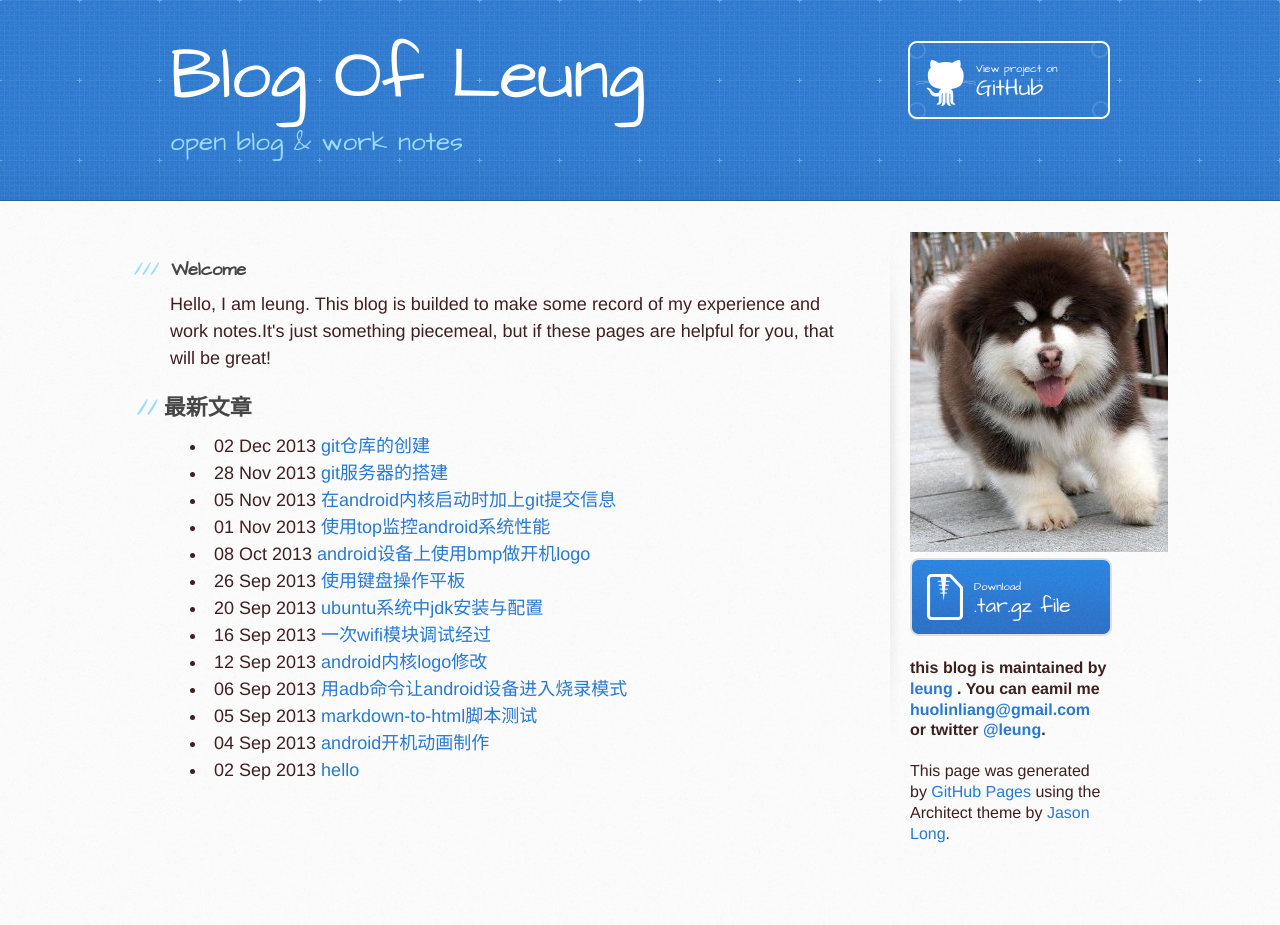
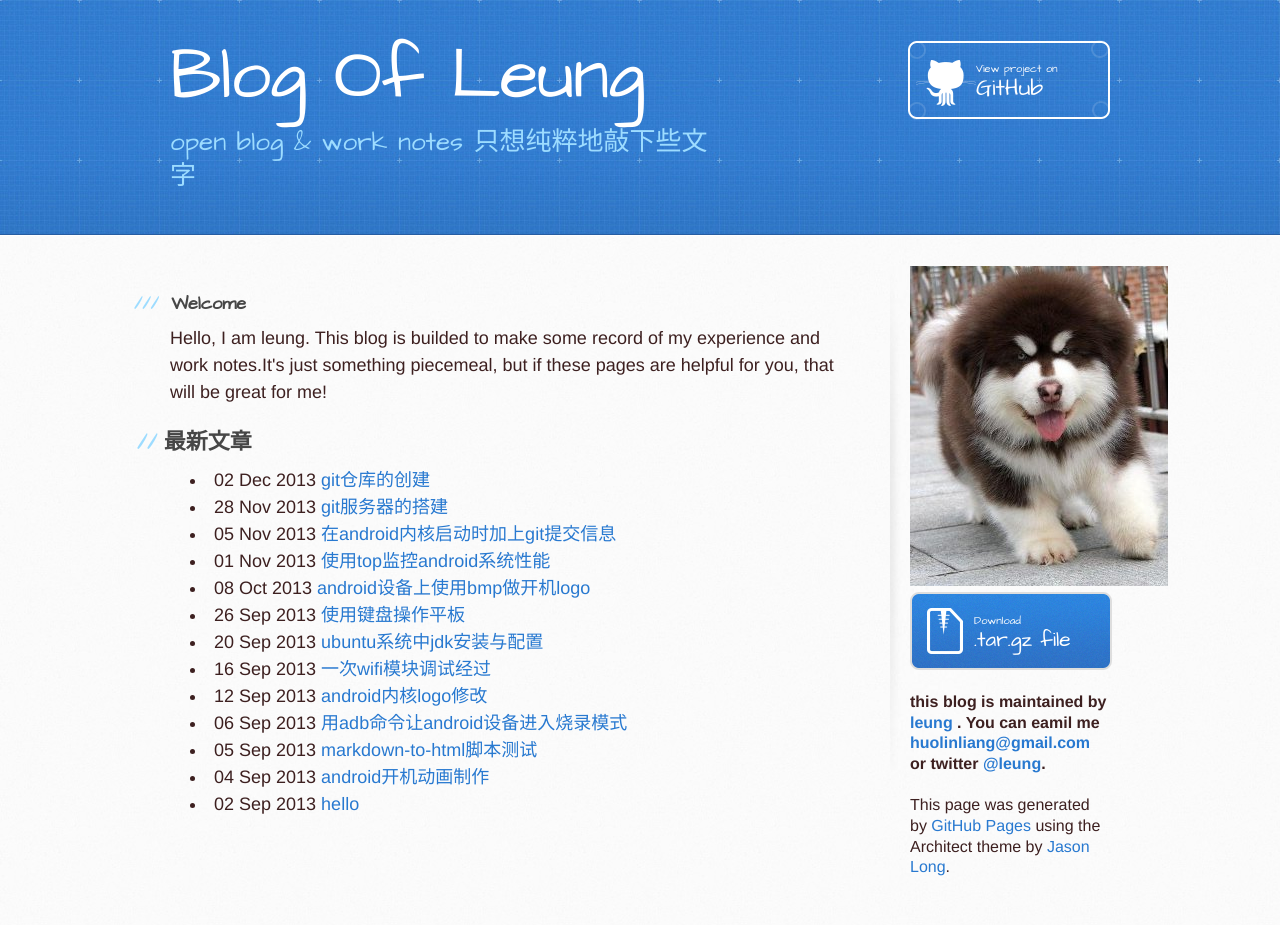
Before and after one commit to huolinliang/blog_leung, a Jekyll site: the page built from index.html, in a window 1280 px wide. Built offline with Jekyll 4.4.1, drawn with Linux system fonts in a browser that asks for light colours; Markdown is read by kramdown in place of the engine named in the settings; before the commit the page ends 900 px from its top, so only the background shows below that.

Commit message:
modify index

```diff
--- a/index.html
+++ b/index.html
@@ -22,7 +22,7 @@
     <header>
       <div class="inner">
         <h1>Blog Of Leung</h1>
-        <h2>open blog &amp; work notes</h2>
+        <h2>open blog &amp; work notes  只想纯粹地敲下些文字</h2>
         <a href="https://github.com/huolinliang/blog_leung" class="button"><small>View project on</small>GitHub</a>
       </div>
     </header>
@@ -33,7 +33,7 @@
           <h3>
 <a name="welcome" class="anchor" href="#welcome"><span class="octicon octicon-link"></span></a>Welcome</h3>
 
-<p>Hello, I am leung. This blog is builded to make some record of my experience and work notes.It's just something piecemeal, but if these pages are helpful for you, that will be great!</p>
+<p>Hello, I am leung. This blog is builded to make some record of my experience and work notes.It's just something piecemeal, but if these pages are helpful for you, that will be great for me!</p>
 
 <h2>最新文章</h2>
 <ul>
```
